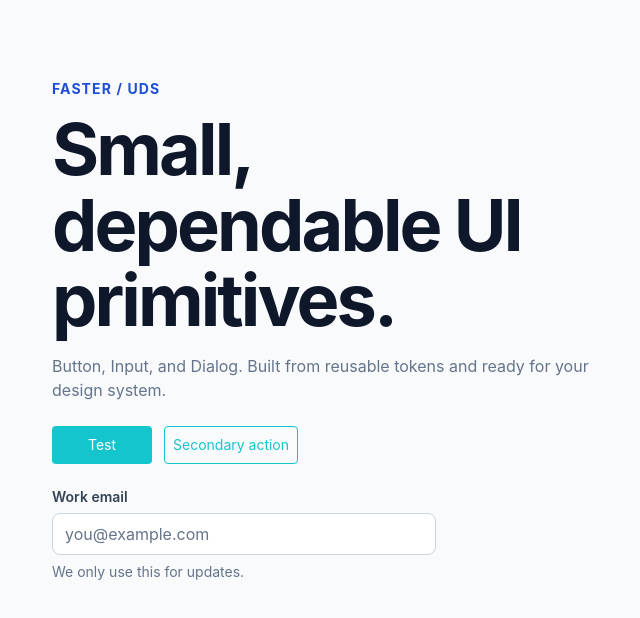
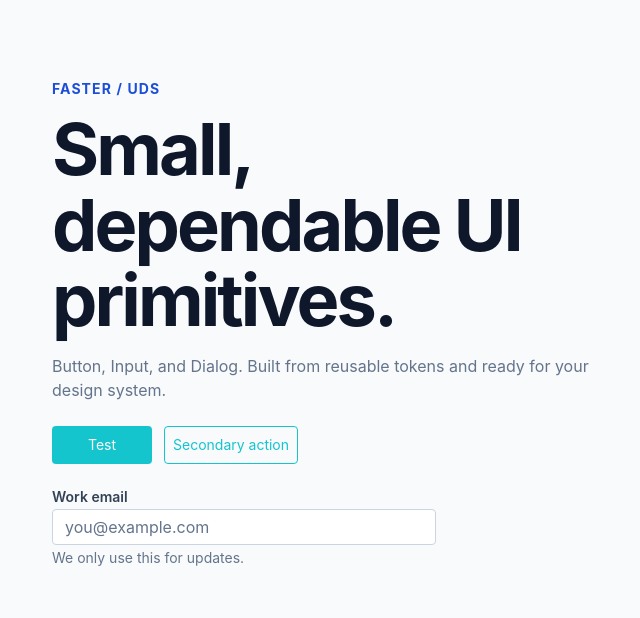
Before and after one commit to jenith-hue/faster-uds, a React (Vite) app: page / in a window 1280 px wide. Shown: the top 618 px of the page, without its empty margins (252-892 px from the left). Built offline with nearby package versions, Linux system fonts and the light colour scheme.

Commit message:
Input component enhanced

```diff
--- a/src/components/Input/Input.module.css
+++ b/src/components/Input/Input.module.css
@@ -1,6 +1,6 @@
 .faster-input {
   display: grid;
-  gap: var(--faster-space-2);
+  gap: var(--faster-space-1);
 }
 
 .faster-input__label {
@@ -13,29 +13,80 @@
   color: var(--faster-color-danger-600);
 }
 
+.faster-input__field {
+  display: flex;
+  align-items: center;
+  border: 1px solid var(--faster-color-neutral-300);
+  border-radius: 4px;
+  background: var(--faster-color-neutral-0);
+  color: var(--faster-color-neutral-900);
+}
+
+.faster-input__field--large {
+  min-height: 40px;
+  padding-inline: 12px;
+  gap: var(--faster-space-2);
+}
+
+.faster-input__field--medium {
+  min-height: 36px;
+  padding-inline: 12px;
+  gap: var(--faster-space-2);
+}
+
+.faster-input__field--small {
+  min-height: 24px;
+  padding-inline: 8px;
+  gap: var(--faster-space-1);
+}
+
+.faster-input__field:hover {
+  border: 1px solid var(--faster-color-info-500);
+}
+
+.faster-input__field:focus-within {
+  border: 1px solid var(--faster-color-info-500);
+  /* outline: 3px solid color-mix(in srgb, var(--faster-color-focus), transparent 60%); */
+  /* outline-offset: 2px; */
+}
+
+.faster-input__field--invalid {
+  border-color: var(--faster-color-danger-600);
+}
+
 .faster-input__control {
+  flex: 1;
+  min-width: 0;
   width: 100%;
-  min-height: 2.5rem;
-  border: 1px solid var(--faster-color-neutral-300);
-  border-radius: var(--faster-radius-md);
-  padding: var(--faster-space-2) var(--faster-space-3);
-  color: var(--faster-color-neutral-900);
+  border: 0;
+  background: transparent;
+  color: inherit;
   font: inherit;
   line-height: var(--faster-line-height);
-  background: var(--faster-color-neutral-0);
-}
-
-.faster-input__control:focus-visible {
-  outline: 3px solid color-mix(in srgb, var(--faster-color-focus), transparent 60%);
-  outline-offset: 2px;
+  padding: 0;
+  outline: none;
 }
 
 .faster-input__control::placeholder {
   color: var(--faster-color-neutral-500);
 }
 
-.faster-input__control[aria-invalid="true"] {
-  border-color: var(--faster-color-danger-600);
+.faster-input__addon,
+.faster-input__icon,
+.faster-input__clear {
+  color: var(--faster-color-neutral-500);
+  display: inline-flex;
+  align-items: center;
+  justify-content: center;
+  flex: 0 0 auto;
+}
+
+.faster-input__clear {
+  border: 0;
+  background: transparent;
+  padding: 0;
+  cursor: pointer;
+  font: inherit;
 }
 
 .faster-input__hint {
--- a/src/components/Input/Input.tsx
+++ b/src/components/Input/Input.tsx
@@ -9,15 +9,48 @@ export function Input({
   label,
   helperText,
   error,
+  size = "medium",
+  type = "text",
+  icon,
+  iconPosition = "start",
+  prefix,
+  suffix,
+  clearable = false,
+  clearAriaLabel = "Clear input",
+  onClear,
   required,
   className = "",
   "aria-describedby": describedBy,
+  disabled,
+  readOnly,
+  value,
+  defaultValue,
   ...props
 }: InputProps) {
   const generatedId = useId();
   const inputId = id ?? generatedId;
   const hintId = `${inputId}-hint`;
+  const inputType = type === "currency" ? "text" : type;
+  const inputMode =
+    type === "currency" && props.inputMode == null
+      ? "decimal"
+      : props.inputMode;
   const message = error ?? helperText;
+  const hasValue =
+    value !== undefined
+      ? String(value).length > 0
+      : defaultValue !== undefined
+        ? String(defaultValue).length > 0
+        : false;
+  const showClearButton =
+    clearable && Boolean(onClear) && hasValue && !disabled && !readOnly;
+  const fieldClasses = [
+    styles["faster-input__field"],
+    styles[`faster-input__field--${size}`],
+    error ? styles["faster-input__field--invalid"] : "",
+  ]
+    .filter(Boolean)
+    .join(" ");
 
   return (
     <div className={styles["faster-input"]}>
@@ -25,21 +58,62 @@ export function Input({
         <label className={styles["faster-input__label"]} htmlFor={inputId}>
           {label}
           {required && (
-            <span className={styles["faster-input__required"]} aria-hidden="true">
+            <span
+              className={styles["faster-input__required"]}
+              aria-hidden="true"
+            >
               {" "}
               *
             </span>
           )}
         </label>
       )}
+      <div className={fieldClasses}>
+        {prefix ? (
+          <span className={styles["faster-input__addon"]} aria-hidden="true">
+            {prefix}
+          </span>
+        ) : null}
+        {icon && iconPosition === "start" ? (
+          <span className={styles["faster-input__icon"]} aria-hidden="true">
+            {icon}
+          </span>
+        ) : null}
         <input
           id={inputId}
           required={required}
           aria-invalid={Boolean(error)}
           aria-describedby={describedBy ?? (message ? hintId : undefined)}
           className={`${styles["faster-input__control"]} ${className}`.trim()}
+          type={inputType}
+          inputMode={inputMode}
+          value={value}
+          defaultValue={defaultValue}
+          disabled={disabled}
+          readOnly={readOnly}
           {...props}
         />
+        {icon && iconPosition === "end" ? (
+          <span className={styles["faster-input__icon"]} aria-hidden="true">
+            {icon}
+          </span>
+        ) : null}
+        {showClearButton ? (
+          <button
+            type="button"
+            className={styles["faster-input__clear"]}
+            aria-label={clearAriaLabel}
+            onClick={onClear}
+          >
+            ×
+          </button>
+        ) : null}
+        {suffix ? (
+          <span className={styles["faster-input__addon"]} aria-hidden="true">
+            {suffix}
+          </span>
+        ) : null}
+      </div>
       {message && (
         <p
           id={hintId}
--- a/src/components/Input/index.ts
+++ b/src/components/Input/index.ts
@@ -1,2 +1,7 @@
 export { Input } from "./Input";
-export type { InputProps } from "./Input.types";
+export type {
+  InputIconPosition,
+  InputProps,
+  InputSize,
+  InputType,
+} from "./Input.types";
```
Also changed, not shown: src/components/Input/Input.types.ts (+15 -2 lines), 2 other files (tests, documents, lock files or other folders). Lines whose indentation alone changed are shown as unchanged.
